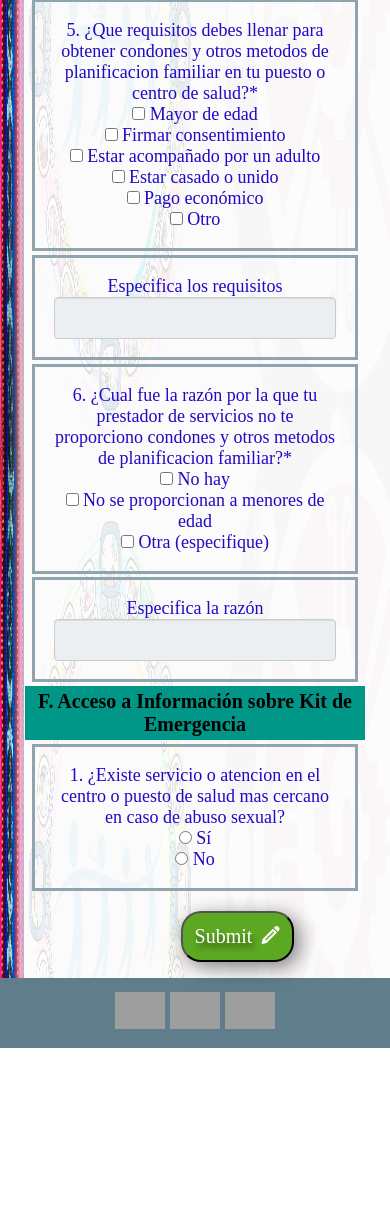
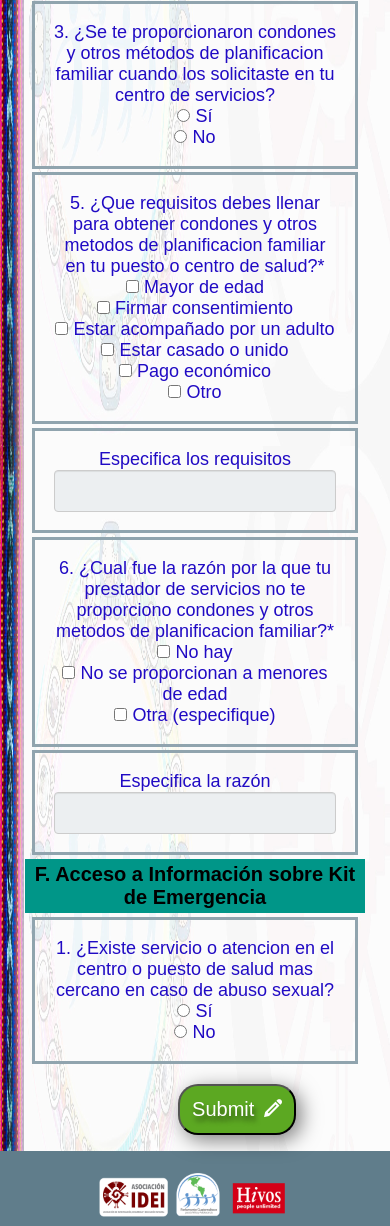
Before and after one commit to marcobarrios/ProyectoMonitoreo, a PHP site: page /ProyectoMonitoreo/monitoreo.php?id=1 in a window 390 px wide. Shown: the part 4618-5844 px from the top of the page. Before the commit the page ends 5666 px from the top, so only its background shows below. Run offline with PHP 8.4, Linux system fonts and the light colour scheme; data that the repository does not hold is empty; some libraries are stand-ins or nearby versions; grey boxes are pictures that could not be loaded.

Commit message:
Corrigiendo Header y Fooder
Cambio de Imangen de Header, tipo de letra en Monitoreo.php

```diff
--- a/index.php
+++ b/index.php
@@ -23,10 +23,10 @@
 </head>
 <body>
 <header>
-    <figure id = "logo">
+    <!--figure id = "logo">
         <img src="images/logo.png">
     </figure>
-    <h1 class = "hFonts">Me Muevo Por Mis Derechos Sexuales</h1>
+    <!--h1 class = "hFonts">Me Muevo Por Mis Derechos Sexuales</h1-->
     <div id = "btn-login">
         <a href="#" id = "btn-log">Iniciar Encuesta</a>
     </div>
--- a/monitoreo.php
+++ b/monitoreo.php
@@ -409,9 +409,7 @@
     <?php } else { header('Location: index.php'); } ?>
 
     <footer>
-          <img src="images/logoIDEI.png" class = "img-footer" />
-          <img src="images/logoPARLAMENTO.png" class = "img-footer" />
-          <img src="images/logoHIVOS.png" class = "img-footer" />
+          <img src="images/footer.png" class = "img-footer" />
     </footer>
 
 </body>
--- a/php_facebook/app/start.php
+++ b/php_facebook/app/start.php
@@ -9,7 +9,6 @@
 
 require '/xampp/htdocs/ProyectoMonitoreo/config/facebook.php';
 require '/xampp/htdocs/ProyectoMonitoreo/php_facebook/vendor/autoload.php';
-
 use Facebook\FacebookSession;
 use Facebook\FacebookRedirectLoginHelper;
 use Facebook\FacebookRequest;
--- a/styles/styles.css
+++ b/styles/styles.css
@@ -17,8 +17,6 @@
 	font-variant: normal;
 	text-transform: none;
 	line-height: 1;
-
-	/* Better Font Rendering =========== */
 	-webkit-font-smoothing: antialiased;
 	-moz-osx-font-smoothing: grayscale;
 }
@@ -51,7 +49,7 @@
 	background-size: 100%;
 	background-repeat: repeat-y;
 	background-attachment: fixed;
-	font-family: "Segoe UI Light";
+	font-family: "Segoe UI Light", arial, sans-serif;
 	font-size: 20px;
 
 }
@@ -64,6 +62,7 @@
 header
 {
 	background: #1A237E;
+	background-image: url("../images/header1.jpg");
 	color: white;
 	padding: 0.3em;
 	text-align: center;
@@ -178,41 +177,32 @@
 	cursor: pointer;
 	background: #8FB6C8;
 }
-.textinput
-{
-	text-align: center;
-	text-indent: 0%;
-	width: 82%;
-}
+
 
 .img-footer
 {
-	width: 80px;
+	width: 200px;
 	margin-top: 0.5em;
 	margin-bottom: -0.5em;
 	display: inline;
 }
 
-#id_requisitos_pf
-{
-	height: 9em;
-}
-#id_razon_no_proporciona_pf
-{
-	height: 5em;
-}
 #header-h2
 {
 	display: none;
 }
-
+#header-h1
+{
+	font-weight: bolder;
+	text-shadow: 3px 3px 5px #f00,
+	6px 6px 5px #0f0,
+	9px 9px 5px #00f;
+}
 @media screen and (max-width: 800px) {
 	body
 	{
 		background-image: url("../images/fondo2.jpg");
 		background-size: 100%;
-		background-repeat: repeat-y;
-		background-attachment: fixed;
 	}
 	header
 	{
@@ -245,11 +235,7 @@
 	}
 	.img-footer
 	{
-		width: 50px;
-		margin-top: 0.5em;
-		margin-bottom: -0.5em;
-		display: inline;
-		margin: 0.2em auto;
+		width: 200px;
 	}
 	#header-h1, #logo
 	{
@@ -258,5 +244,8 @@
 	#header-h2
 	{
 		display: inline-block;
+		text-shadow: 3px 3px 5px #f00,
+		6px 6px 5px #0f0,
+		9px 9px 5px #00f;
 	}
 }
```
Also changed, not shown: styles/styles-portada.css (+15 -15 lines), images/header.jpg, images/header1.jpg (added).
